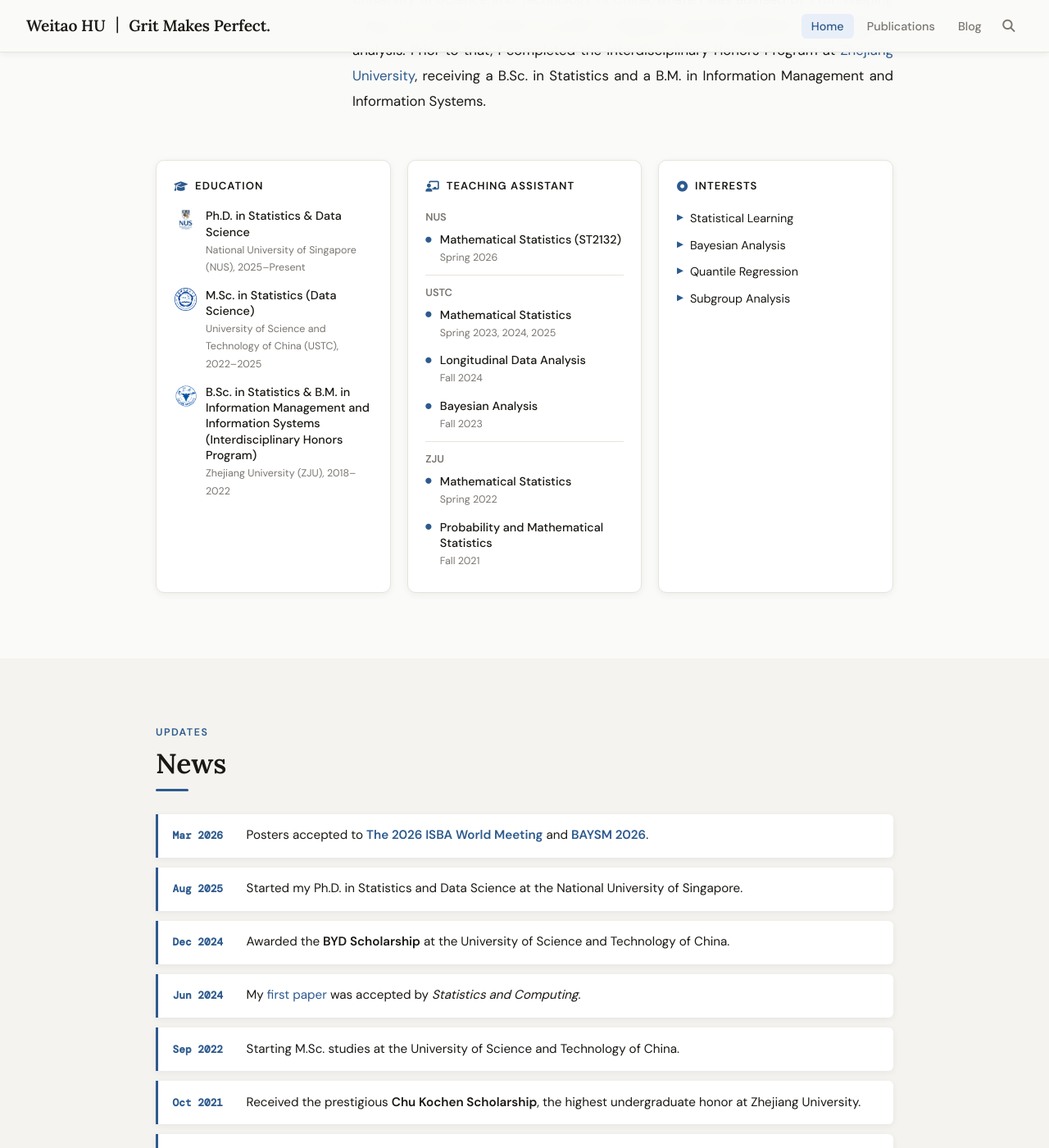
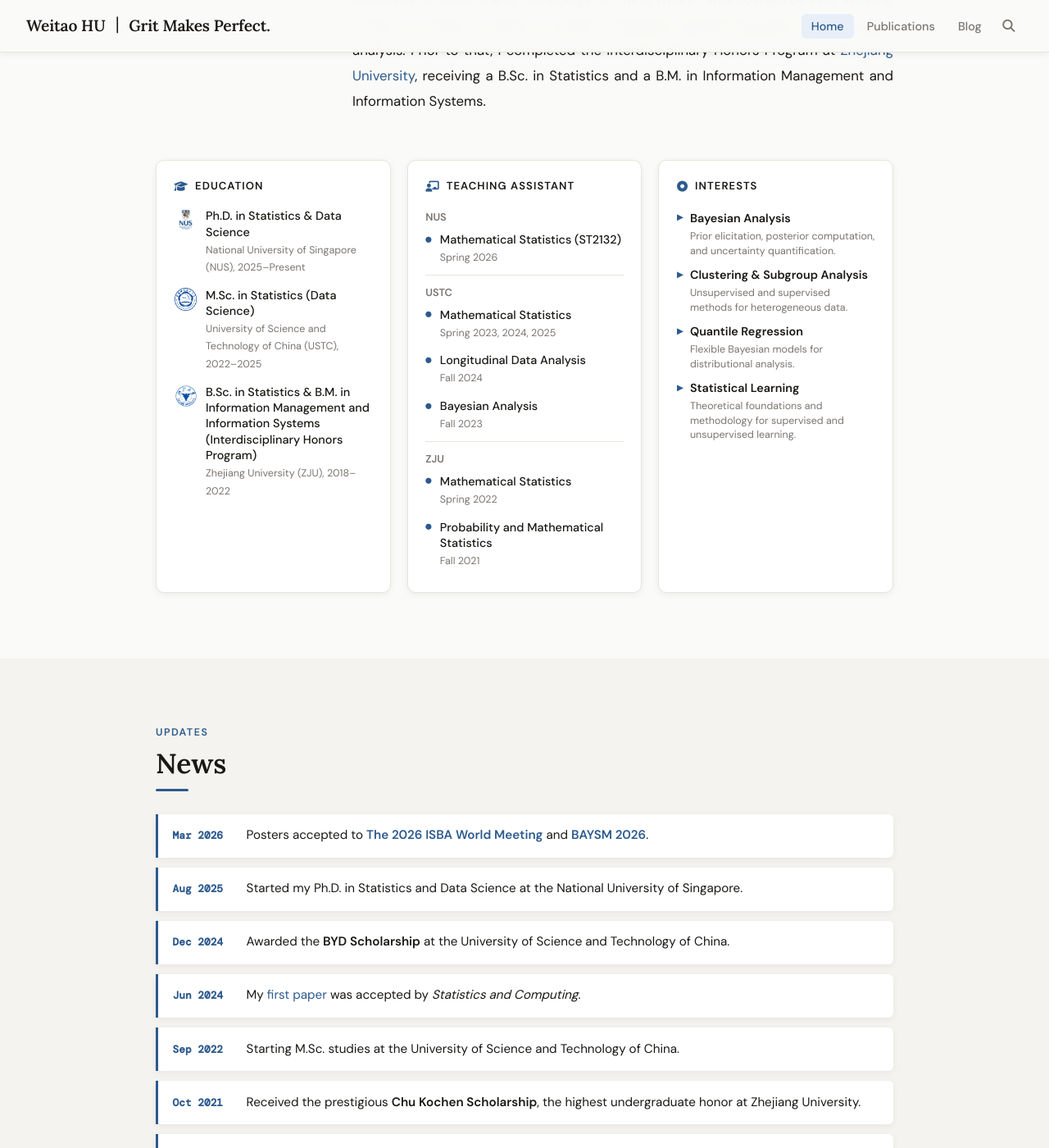
Before and after one commit to watthu/watthu.github.io, a Jekyll site: the page built from index.html, in a window 1280 px wide and 1400 px high, scrolled down 486 px. Shown: the whole window at 82% size. Built offline with Jekyll 4.4.1, drawn with Linux system fonts in a browser that asks for light colours; a style sheet for code colours, icons or effects is not loaded.

Commit message:
Update interests.

```diff
--- a/_config.yml
+++ b/_config.yml
@@ -88,19 +88,6 @@
         name_zh: "概率论和数理统计"
         year:    "Fall 2021"
 
-# ── Research interests ───────────────────────────────────────
-interests_en:
-  - "Statistical Learning"
-  - "Bayesian Analysis"
-  - "Quantile Regression"
-  - "Subgroup Analysis"
-
-interests_zh:
-  - "统计学习"
-  - "贝叶斯分析"
-  - "分位数回归"
-  - "子群分析"
-
 # ── Navigation links ─────────────────────────────────────────
 nav_links:
   - title: "Home"
--- a/_includes/bio.html
+++ b/_includes/bio.html
@@ -81,9 +81,22 @@
         <div class="bio-card fade-in">
           <h4 class="bio-card-title"><i class="fa-solid fa-circle-dot"></i> Interests</h4>
           <ul class="bio-card-bullets">
-            {% for item in site.interests_en %}
-            <li>{{ item }}</li>
-            {% endfor %}
+            <li>
+              <span class="interest-title">Bayesian Analysis</span>
+              <span class="interest-desc">Prior elicitation, posterior computation, and uncertainty quantification.</span>
+            </li>
+            <li>
+              <span class="interest-title">Clustering & Subgroup Analysis</span>
+              <span class="interest-desc">Unsupervised and supervised methods for heterogeneous data.</span>
+            </li>
+            <li>
+              <span class="interest-title">Quantile Regression</span>
+              <span class="interest-desc">Flexible Bayesian models for distributional analysis.</span>
+            </li>
+            <li>
+              <span class="interest-title">Statistical Learning</span>
+              <span class="interest-desc">Theoretical foundations and methodology for supervised and unsupervised learning.</span>
+            </li>
           </ul>
         </div>
 
@@ -160,9 +173,22 @@
         <div class="bio-card fade-in">
           <h4 class="bio-card-title"><i class="fa-solid fa-circle-dot"></i> 研究方向</h4>
           <ul class="bio-card-bullets">
-            {% for item in site.interests_zh %}
-            <li>{{ item }}</li>
-            {% endfor %}
+            <li>
+              <span class="interest-title">贝叶斯分析</span>
+              <span class="interest-desc">先验指定，后验计算与不确定性度量。</span>
+            </li>
+            <li>
+              <span class="interest-title">聚类与子群分析</span>
+              <span class="interest-desc">异质数据的无监督和有监督方法。</span>
+            </li>
+            <li>
+              <span class="interest-title">分位数回归</span>
+              <span class="interest-desc">适用于分位数分析的灵活贝叶斯模型。</span>
+            </li>
+            <li>
+              <span class="interest-title">统计学习</span>
+              <span class="interest-desc">无监督学习和监督学习的理论与方法。</span>
+            </li>
           </ul>
         </div>
 
--- a/assets/css/style.css
+++ b/assets/css/style.css
@@ -299,6 +299,8 @@
   content: "▶"; position: absolute; left: 0;
   color: var(--c-accent); font-size: 0.6rem; font-weight: 700; top: 0.2rem;
 }
+.interest-title { display: block; font-weight: 600; font-size: 0.9rem; color: var(--c-text); }
+.interest-desc { display: block; font-size: 0.78rem; color: var(--c-text-mute); margin-top: 0.1rem; line-height: 1.4; }
 
 /* ── NEWS ───────────────────────────────────────────────────── */
 .news-list { list-style: none; display: flex; flex-direction: column; gap: 0.75rem; }
```
